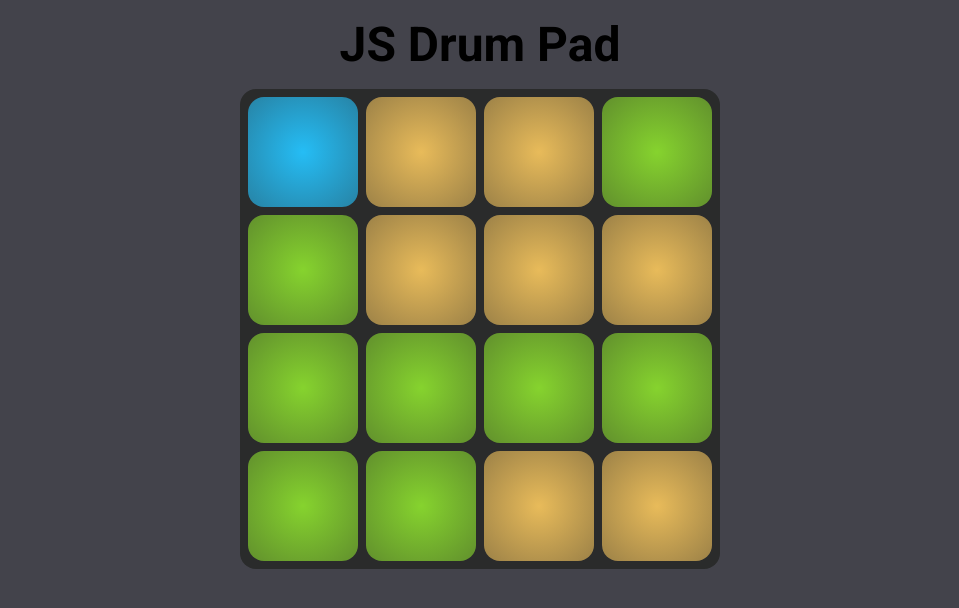
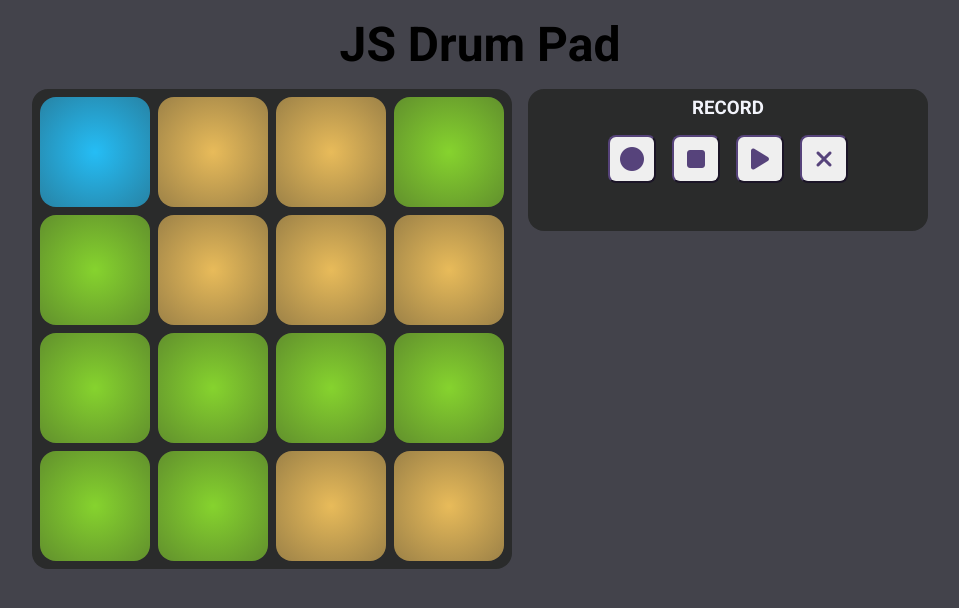
Before and after one commit to frontenders-community/drumpad-react-ts, a React (Create React App) app: page / in a window 1280 px wide. Shown: the top 608 px of the page, without its empty margins (160-1119 px from the left). Built offline with nearby package versions, Linux system fonts and the light colour scheme.

Commit message:
Update: recording and cleaning soundsSequence in player component with context

```diff
--- a/src/App.tsx
+++ b/src/App.tsx
@@ -1,9 +1,7 @@
 import React, { Dispatch, SetStateAction, useState } from "react";
 import "./App.scss";
 import { Pad } from "./components/pad/pad.component";
-// import Player from "./components/player/player.component";
-// import sounds from "./data";
-// import { Sound } from "./models";
+import { Player } from "./components/player/player.component";
 import { AppProvider } from "./reducers";
 
 export const App = () => {
@@ -14,6 +12,9 @@ export const App = () => {
         <div className="app">
           <div className="pad-container">
             <Pad />
+          </div>
+          <div className="actions-container">
+            <Player />
           </div>
         </div>
       </div>
--- a/src/components/player/player.component.tsx
+++ b/src/components/player/player.component.tsx
@@ -1,59 +1,63 @@
-import { ReactElement, ReactNode } from "react";
+import { ReactElement, ReactNode, useContext } from "react";
+import { AppContext } from "../../reducers";
+import { PlayerState } from "../../reducers/reducer";
 import "./player.styles.scss";
 
-type PlayerProps = {
-  isRecording: boolean;
-  isPlaying: boolean;
-  hasRecord: boolean;
-  startRecord: () => void;
-  stopRecord: () => void;
-  play: () => void;
-  clear: () => void;
-};
+export const Player = () => {
+  const {
+    playerState,
+    StartRecord,
+    StopRecord,
+    StartPlaying,
+    StopPlaying,
+    CancelRecord,
+  } = useContext(AppContext);
 
-function Player({
-  isRecording,
-  isPlaying,
-  hasRecord,
-  startRecord,
-  stopRecord,
-  play,
-  clear,
-}: PlayerProps) {
-  function getRecordMessage(): ReactNode {
-    if (isRecording) {
-      return <p>is recording ...</p>;
-    } else if (isPlaying) {
-      return <p>is playing ...</p>;
-    } else if (hasRecord) {
-      return <p>has one record</p>;
-    } else {
-      return <p>no record yet</p>;
+  const getRecordMessage = (): ReactNode => {
+    switch (playerState) {
+      case PlayerState.IS_RECORDING:
+        return <p>is recording ...</p>;
+      case PlayerState.IS_PLAYING:
+        return <p>is playing ...</p>;
     }
-  }
+  };
+
+  const playingBtnClass = () => {
+    return `fa-solid fa-circle ${
+      playerState == PlayerState.IS_RECORDING ? "recording" : ""
+    }`;
+  };
 
   return (
     <div className="player">
       <h3 className="title">Record</h3>
       <div className="actions">
-        <button className="action-button" onClick={() => startRecord()}>
-          <i
-            className={`fa-solid fa-circle ${isRecording ? "recording" : ""}`}
-          ></i>
+        <button
+          className="action-button"
+          onClick={() => StartRecord && StartRecord()}
+        >
+          <i className={playingBtnClass()}></i>
         </button>
-        <button className="action-button" onClick={() => stopRecord()}>
+        <button
+          className="action-button"
+          onClick={() => StopRecord && StopRecord()}
+        >
           <i className="fa-solid fa-stop"></i>
         </button>
-        <button className="action-button" onClick={() => play()}>
-          <i className={`fa-solid fa-play ${isPlaying ? "playing" : ""}`}></i>
+        <button
+          className="action-button"
+          onClick={() => StartPlaying && StartPlaying()}
+        >
+          <i className={`fa-solid fa-play`}></i>
         </button>
-        <button className="action-button" onClick={() => clear()}>
+        <button
+          className="action-button"
+          onClick={() => CancelRecord && CancelRecord()}
+        >
           <i className="fa-solid fa-xmark"></i>
         </button>
       </div>
       <div className="record-message">{getRecordMessage()}</div>
     </div>
   );
-}
-
-export default Player;
+};
--- a/src/reducers/index.tsx
+++ b/src/reducers/index.tsx
@@ -31,7 +31,7 @@ export const AppContext = createContext<IAppContext>(initialState);
 export const AppProvider: React.FC<Props> = ({ children }) => {
   const [state, dispatch] = useReducer(appreducer, initialState);
 
-  const StartRecord = () => {
+  const StartRecord = (): void => {
     dispatch({
       type: "START_RECORD",
     });
@@ -57,7 +57,7 @@ export const AppProvider: React.FC<Props> = ({ children }) => {
     });
   };
 
-  const StartPlaying = () => {
+  const StartPlaying = (): void => {
     dispatch({
       type: "START_PLAYING",
     });
--- a/src/reducers/reducer.ts
+++ b/src/reducers/reducer.ts
@@ -31,7 +31,9 @@ export default function reducer(state: AppState, action: PlayerAction) {
     case "CLICK_SOUND": {
       return {
         ...state,
-        soundSequence: [...state.soundSequence, action.payload],
+        ...(state.playerState === PlayerState.IS_RECORDING && {
+          soundSequence: [...state.soundSequence, action.payload],
+        }),
       };
     }
     case "PLAY_SOUND": {
```
